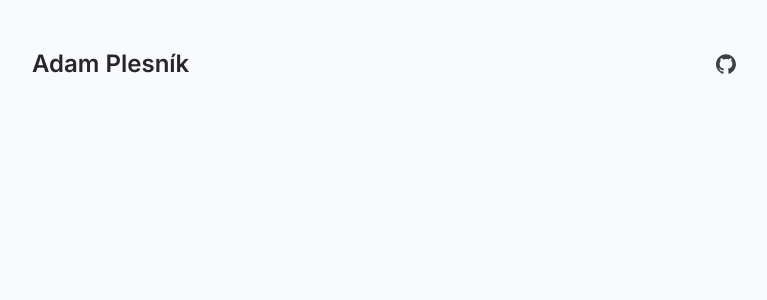
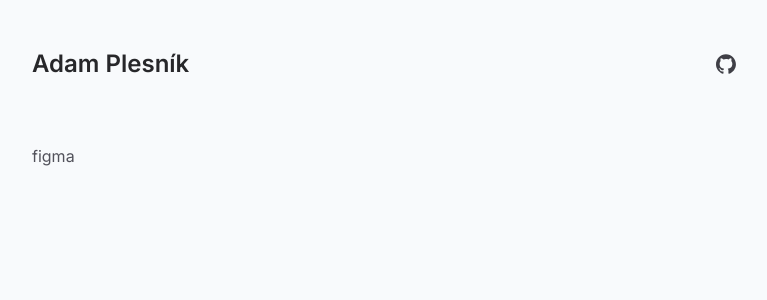
Before and after one commit to adamplesnik/adamplesnik.com, a React (Vite) app: page /figma in a window 1280 px wide. Shown: the top 300 px of the page, without its empty margins (256-1023 px from the left). Built offline with nearby package versions, Linux system fonts and the light colour scheme.

Commit message:
Prepare Figma component, add route

```diff
--- a/src/main.tsx
+++ b/src/main.tsx
@@ -3,6 +3,7 @@ import React from 'react'
 import ReactDOM from 'react-dom/client'
 import { createBrowserRouter, RouterProvider } from 'react-router-dom'
 import './index.css'
+import Figma from './pages/Figma.tsx'
 import Home from './pages/Home.tsx'
 import Layout from './partials/Layout.tsx'
 
@@ -17,6 +18,7 @@ const router = createBrowserRouter([
       },
       {
         path: '/figma',
+        element: <Figma />,
       },
     ],
   },
--- /dev/null
+++ b/src/pages/Figma.tsx
@@ -0,0 +1,9 @@
+const Figma = () => {
+  return (
+    <>
+      <span>figma</span>
+    </>
+  )
+}
+
+export default Figma
```
